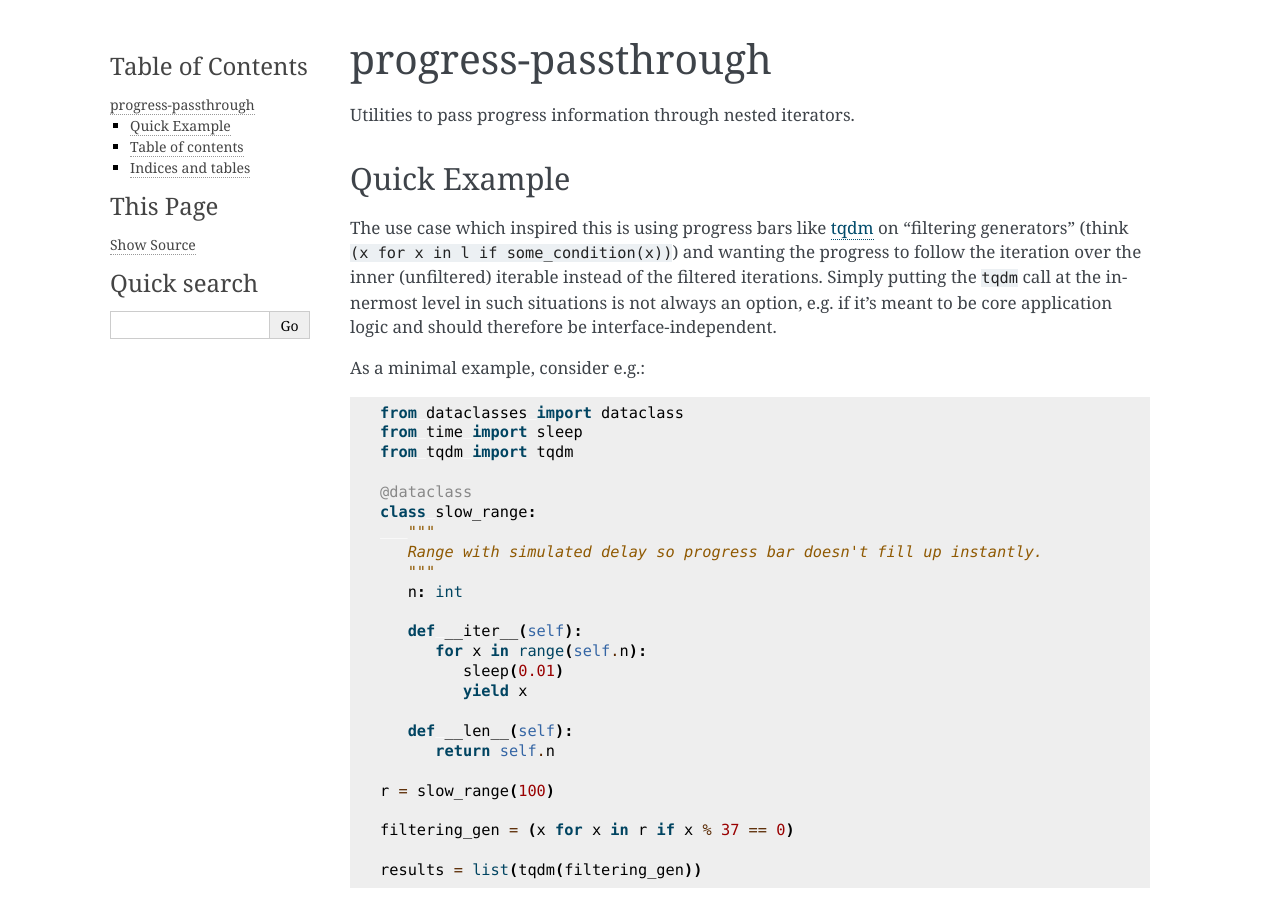
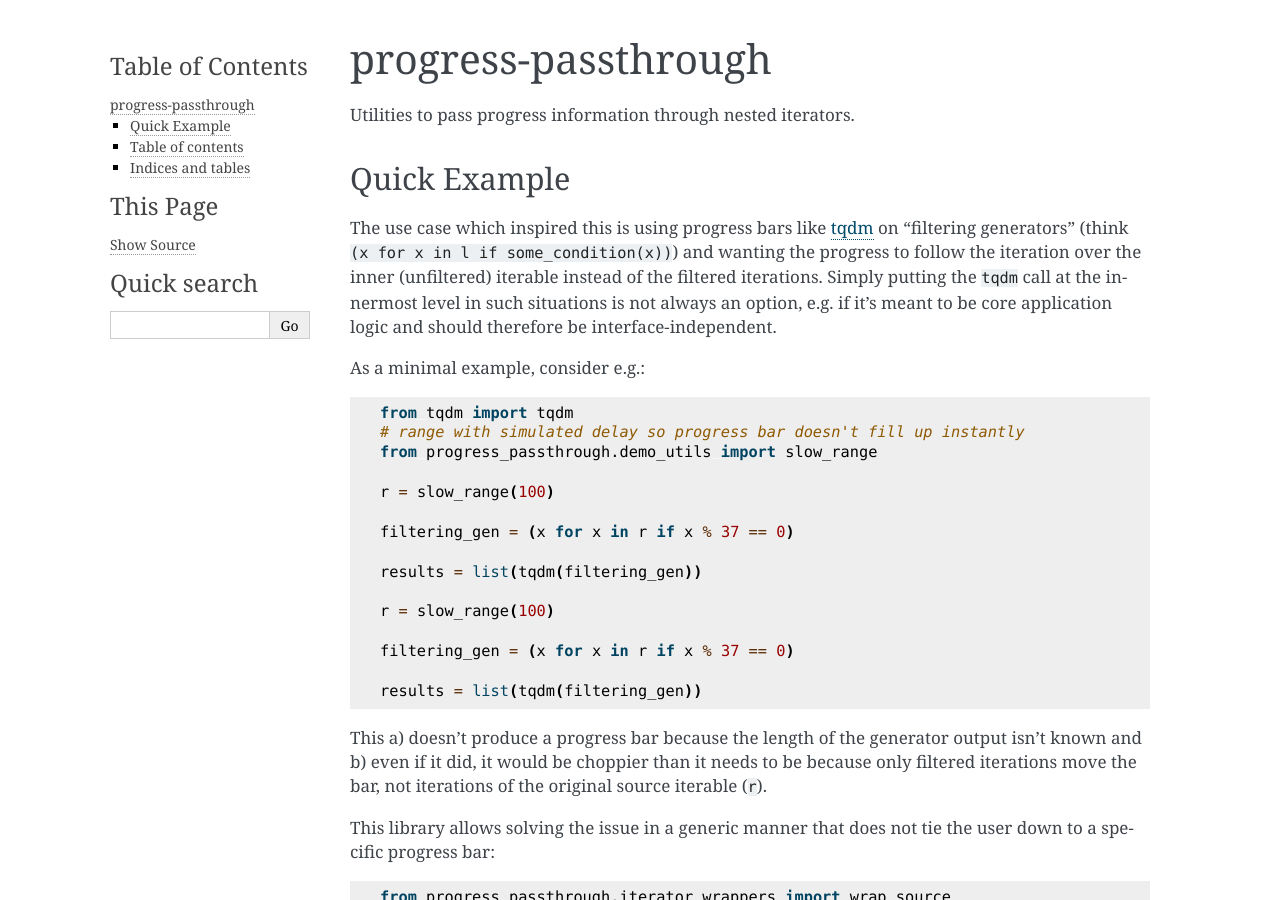
Before and after one commit to smheidrich/progress-passthrough, a Sphinx documentation site: the page built from doc/index.rst, in a window 1280 px wide and 900 px high. Built offline with Sphinx 7.4.7, drawn with Linux system fonts in a browser that asks for light colours; some of the changed text lies outside the part shown.

Commit message:
Factor out slow_range from docs example

```diff
--- a/doc/api/progress_passthrough.rst
+++ b/doc/api/progress_passthrough.rst
@@ -7,6 +7,7 @@ Submodules
 .. toctree::
    :maxdepth: 4
 
+   progress_passthrough.demo_utils
    progress_passthrough.iterator_wrappers
    progress_passthrough.tqdm
    progress_passthrough.utils
--- a/doc/index.rst
+++ b/doc/index.rst
@@ -25,24 +25,15 @@ As a minimal example, consider e.g.:
 
 .. code:: python
 
-   from dataclasses import dataclass
-   from time import sleep
    from tqdm import tqdm
+   # range with simulated delay so progress bar doesn't fill up instantly
+   from progress_passthrough.demo_utils import slow_range
 
-   @dataclass
-   class slow_range:
-      """
-      Range with simulated delay so progress bar doesn't fill up instantly.
-      """
-      n: int
+   r = slow_range(100)
 
-      def __iter__(self):
-         for x in range(self.n):
-            sleep(0.01)
-            yield x
+   filtering_gen = (x for x in r if x % 37 == 0)
 
-      def __len__(self):
-         return self.n
+   results = list(tqdm(filtering_gen))
 
    r = slow_range(100)
 
```
Also changed, not shown: README.md (+2 -17 lines), doc/api/progress_passthrough.demo_utils.rst (added, +7 -0 lines), 1 other file.
